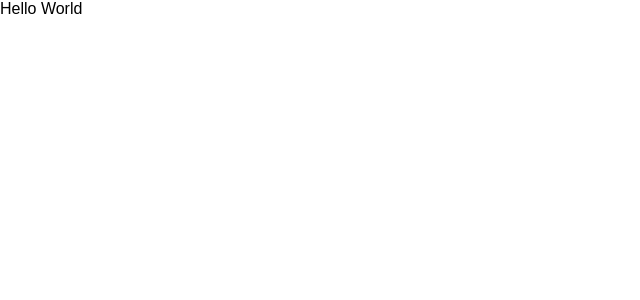
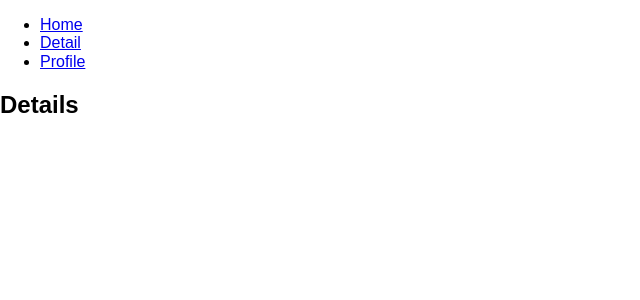
Before and after one commit to Mark-A-A/earthquake-zen-garden, a React app: page /detail in a window 1280 px wide. Shown: the top 300 px of the page, without its empty margins (0-640 px from the left). Built offline with nearby package versions, Linux system fonts and the light colour scheme.

Commit message:
Navigation setup with React Router

```diff
--- /dev/null
+++ b/src/App/Pages/Detail/Detail.jsx
@@ -0,0 +1,5 @@
+import React from "react";
+
+export function Detail() {
+  return <h2>Details</h2>;
+}
--- /dev/null
+++ b/src/App/Pages/Home/Home.jsx
@@ -0,0 +1,5 @@
+import React from "react";
+
+export function Home() {
+  return <h2>Home</h2>;
+}
--- /dev/null
+++ b/src/App/Pages/Profile/Profile.jsx
@@ -0,0 +1,5 @@
+import React from "react";
+
+export function Profile() {
+  return <h2>Profile</h2>;
+}
--- /dev/null
+++ b/src/App/Router/Navigation.jsx
@@ -0,0 +1,47 @@
+import React from "react";
+import {
+  BrowserRouter as Router,
+  Switch,
+  Route,
+  Link
+} from "react-router-dom";
+
+import { Home } from "../Pages/Home/Home";
+import { Detail } from "../Pages/Detail/Detail";
+import { Profile } from "../Pages/Profile/Profile";
+
+export default function Navigation() {
+  return (
+    <Router>
+      <div>
+        <nav>
+          <ul>
+            <li>
+              <Link to="/">Home</Link>
+            </li>
+            <li>
+              <Link to="/detail">Detail</Link>
+            </li>
+            <li>
+              <Link to="/profile">Profile</Link>
+            </li>
+          </ul>
+        </nav>
+
+        {/* A <Switch> looks through its children <Route>s and
+            renders the first one that matches the current URL. */}
+        <Switch>
+          <Route path="/profile">
+            <Profile />
+          </Route>
+          <Route path="/detail">
+            <Detail />
+          </Route>
+          <Route path="/">
+            <Home />
+          </Route>
+        </Switch>
+      </div>
+    </Router>
+  );
+}
--- a/src/App/app.jsx
+++ b/src/App/app.jsx
@@ -2,6 +2,7 @@ import React from 'react';
 import { Provider } from 'react-redux';
 
 import configureStore from './ReduxStore/configureStore';
+import Navigation from "./Router/Navigation";
 import earthquakes from '../../data/seed.json'
 
 import './styles/style.scss'
@@ -12,7 +13,7 @@ const store = configureStore(initialState);
 const App = () => {
   return (
     <Provider store={store}>
-      Hello World
+      <Navigation/>
     </Provider>
   )
 }
--- a/webpack.config.js
+++ b/webpack.config.js
@@ -12,6 +12,9 @@ module.exports = {
     path: path.join(__dirname, 'build'),
     filename: '[name].js',
     publicPath: '/',
+  },
+  resolve: {
+    extensions: [".ts", ".js", ".jsx"],
   },
   module: {
     rules: [
```
